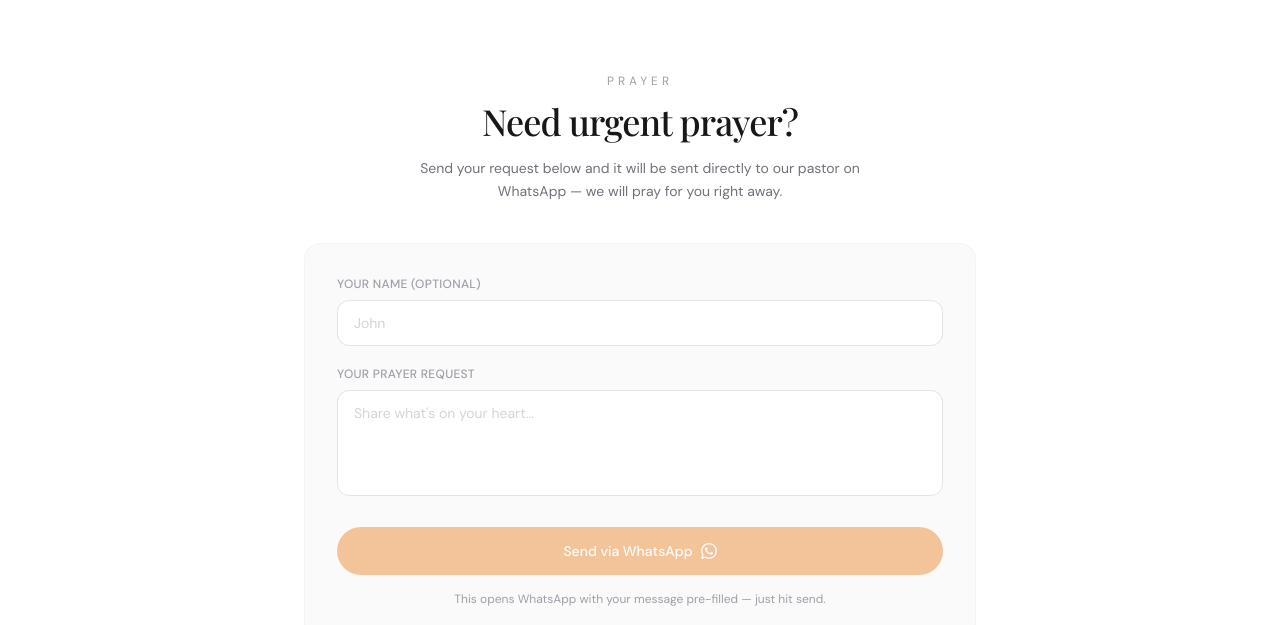
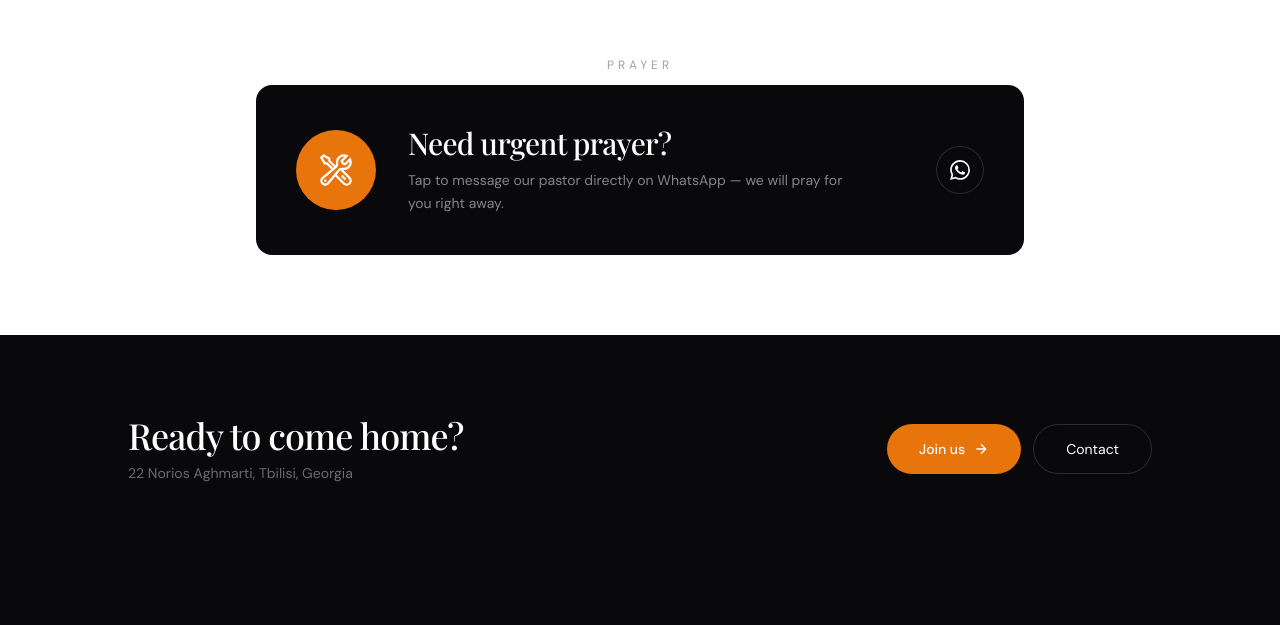
Before and after one commit to makewayjohn/bethesda-hope, a Next.js app: page / in a window 1280 px wide. Shown: the part 5298-5923 px from the top of the page. Built offline with nearby package versions, Linux system fonts and the light colour scheme.

Commit message:
Convert urgent prayer section into one-tap WhatsApp banner

```diff
--- a/src/components/UrgentPrayerSection.tsx
+++ b/src/components/UrgentPrayerSection.tsx
@@ -1,79 +1,52 @@
 "use client";
 
-import { useState } from "react";
-
 const WHATSAPP_NUMBER = "995551021982";
+const DEFAULT_MESSAGE = "🙏 Urgent Prayer Request\n\nI need urgent prayer. Here's what's on my heart:\n";
 
 export default function UrgentPrayerSection() {
-  const [name, setName] = useState("");
-  const [request, setRequest] = useState("");
-
-  const canSend = request.trim().length > 0;
-
-  const handleSend = () => {
-    if (!canSend) return;
-    const lines = [
-      "🙏 Urgent Prayer Request",
-      name.trim() ? `From: ${name.trim()}` : null,
-      "",
-      request.trim(),
-    ].filter(Boolean);
-    const text = encodeURIComponent(lines.join("\n"));
+  const handleOpen = () => {
+    const text = encodeURIComponent(DEFAULT_MESSAGE);
     window.open(`https://wa.me/${WHATSAPP_NUMBER}?text=${text}`, "_blank");
   };
 
   return (
-    <section className="bg-white py-20 sm:py-24 px-6">
-      <div className="max-w-2xl mx-auto">
+    <section className="bg-white py-16 sm:py-20 px-6">
+      <div className="max-w-3xl mx-auto">
         <p className="text-xs tracking-[4px] text-zinc-400 mb-3 text-center">
           PRAYER
         </p>
-        <h2 className="font-display text-3xl sm:text-4xl font-medium text-zinc-900 tracking-tight text-center">
-          Need urgent prayer?
-        </h2>
-        <p className="text-sm text-zinc-500 leading-relaxed mt-4 text-center max-w-md mx-auto">
-          Send your request below and it will be sent directly to our pastor
-          on WhatsApp — we will pray for you right away.
-        </p>
 
-        <div className="mt-10 bg-zinc-50 rounded-2xl border border-zinc-100 p-6 sm:p-8">
-          <label className="block text-xs font-medium text-zinc-400 tracking-wide mb-2">
-            YOUR NAME (OPTIONAL)
-          </label>
-          <input
-            type="text"
-            value={name}
-            onChange={(e) => setName(e.target.value)}
-            placeholder="John"
-            className="w-full bg-white border border-zinc-200 rounded-xl px-4 py-3 text-sm text-zinc-900 placeholder:text-zinc-300 focus:outline-none focus:border-brand-orange/40 transition-colors"
-          />
-
-          <label className="block text-xs font-medium text-zinc-400 tracking-wide mb-2 mt-5">
-            YOUR PRAYER REQUEST
-          </label>
-          <textarea
-            value={request}
-            onChange={(e) => setRequest(e.target.value)}
-            placeholder="Share what's on your heart..."
-            rows={4}
-            className="w-full bg-white border border-zinc-200 rounded-xl px-4 py-3 text-sm text-zinc-900 placeholder:text-zinc-300 focus:outline-none focus:border-brand-orange/40 transition-colors resize-none"
-          />
-
-          <button
-            type="button"
-            onClick={handleSend}
-            disabled={!canSend}
-            className="w-full mt-6 bg-brand-orange text-white px-8 py-3.5 rounded-full text-sm font-medium hover:bg-orange-600 transition-colors inline-flex items-center justify-center gap-2 disabled:opacity-40 disabled:cursor-not-allowed disabled:hover:bg-brand-orange"
-          >
-            Send via WhatsApp
-            <svg className="w-4 h-4" fill="currentColor" viewBox="0 0 24 24">
+        <button
+          type="button"
+          onClick={handleOpen}
+          className="group w-full flex flex-col sm:flex-row items-center gap-5 sm:gap-8 bg-zinc-950 rounded-2xl px-6 sm:px-10 py-8 sm:py-10 text-left hover:bg-zinc-900 transition-colors"
+        >
+          <div className="w-16 h-16 sm:w-20 sm:h-20 shrink-0 rounded-full bg-brand-orange flex items-center justify-center group-hover:scale-105 transition-transform">
+            <svg
+              className="w-8 h-8 sm:w-9 sm:h-9 text-white"
+              fill="none"
+              stroke="currentColor"
+              strokeWidth={1.5}
+              viewBox="0 0 24 24"
+            >
+              <path d="M11.42 15.17L17.25 21A2.652 2.652 0 0021 17.25l-5.877-5.877M11.42 15.17l2.496-3.03c.317-.384.74-.626 1.208-.766M11.42 15.17l-4.655 5.653a2.548 2.548 0 11-3.586-3.586l6.837-5.63m5.108-.233c.55-.164 1.163-.188 1.743-.14a4.5 4.5 0 004.486-6.336l-3.276 3.277a3.004 3.004 0 01-2.25-2.25l3.276-3.276a4.5 4.5 0 00-6.336 4.486c.091 1.076-.071 2.264-.904 2.95l-.102.085m-1.745 1.437L5.909 7.5H4.5L2.25 3.75l1.5-1.5L7.5 4.5v1.409l4.26 4.26m-1.745 1.437l1.745-1.437m6.615 8.206L15.75 15.75M4.867 19.125h.008v.008h-.008v-.008z" />
+            </svg>
+          </div>
+          <div className="flex-1 text-center sm:text-left">
+            <h2 className="font-display text-2xl sm:text-3xl font-medium text-white tracking-tight">
+              Need urgent prayer?
+            </h2>
+            <p className="text-sm text-white/50 leading-relaxed mt-2 max-w-md mx-auto sm:mx-0">
+              Tap to message our pastor directly on WhatsApp — we will pray
+              for you right away.
+            </p>
+          </div>
+          <div className="shrink-0 w-12 h-12 rounded-full border border-white/15 flex items-center justify-center group-hover:border-white/40 transition-colors">
+            <svg className="w-5 h-5 text-white" fill="currentColor" viewBox="0 0 24 24">
               <path d="M17.472 14.382c-.297-.149-1.758-.867-2.03-.967-.273-.099-.471-.148-.67.15-.197.297-.767.966-.94 1.164-.173.199-.347.223-.644.075-.297-.15-1.255-.463-2.39-1.475-.883-.788-1.48-1.761-1.653-2.059-.173-.297-.018-.458.13-.606.134-.133.298-.347.446-.52.149-.174.198-.298.298-.497.099-.198.05-.371-.025-.52-.075-.149-.669-1.612-.916-2.207-.242-.579-.487-.5-.669-.51-.173-.008-.371-.01-.57-.01-.198 0-.52.074-.792.372-.272.297-1.04 1.016-1.04 2.479 0 1.462 1.065 2.875 1.213 3.074.149.198 2.096 3.2 5.077 4.487.709.306 1.262.489 1.694.625.712.227 1.36.195 1.871.118.571-.085 1.758-.719 2.006-1.413.248-.694.248-1.289.173-1.413-.074-.124-.272-.198-.57-.347m-5.421 7.403h-.004a9.87 9.87 0 01-5.031-1.378l-.361-.214-3.741.982.998-3.648-.235-.374a9.86 9.86 0 01-1.51-5.26c.001-5.45 4.436-9.884 9.888-9.884 2.64 0 5.122 1.03 6.988 2.898a9.825 9.825 0 012.893 6.994c-.003 5.45-4.437 9.884-9.885 9.884m8.413-18.297A11.815 11.815 0 0012.05 0C5.495 0 .16 5.335.157 11.892c0 2.096.547 4.142 1.588 5.945L.057 24l6.305-1.654a11.882 11.882 0 005.683 1.448h.005c6.554 0 11.89-5.335 11.893-11.893a11.821 11.821 0 00-3.48-8.413z" />
             </svg>
-          </button>
-          <p className="text-xs text-zinc-400 text-center mt-4">
-            This opens WhatsApp with your message pre-filled — just hit send.
-          </p>
-        </div>
+          </div>
+        </button>
       </div>
     </section>
   );
```
